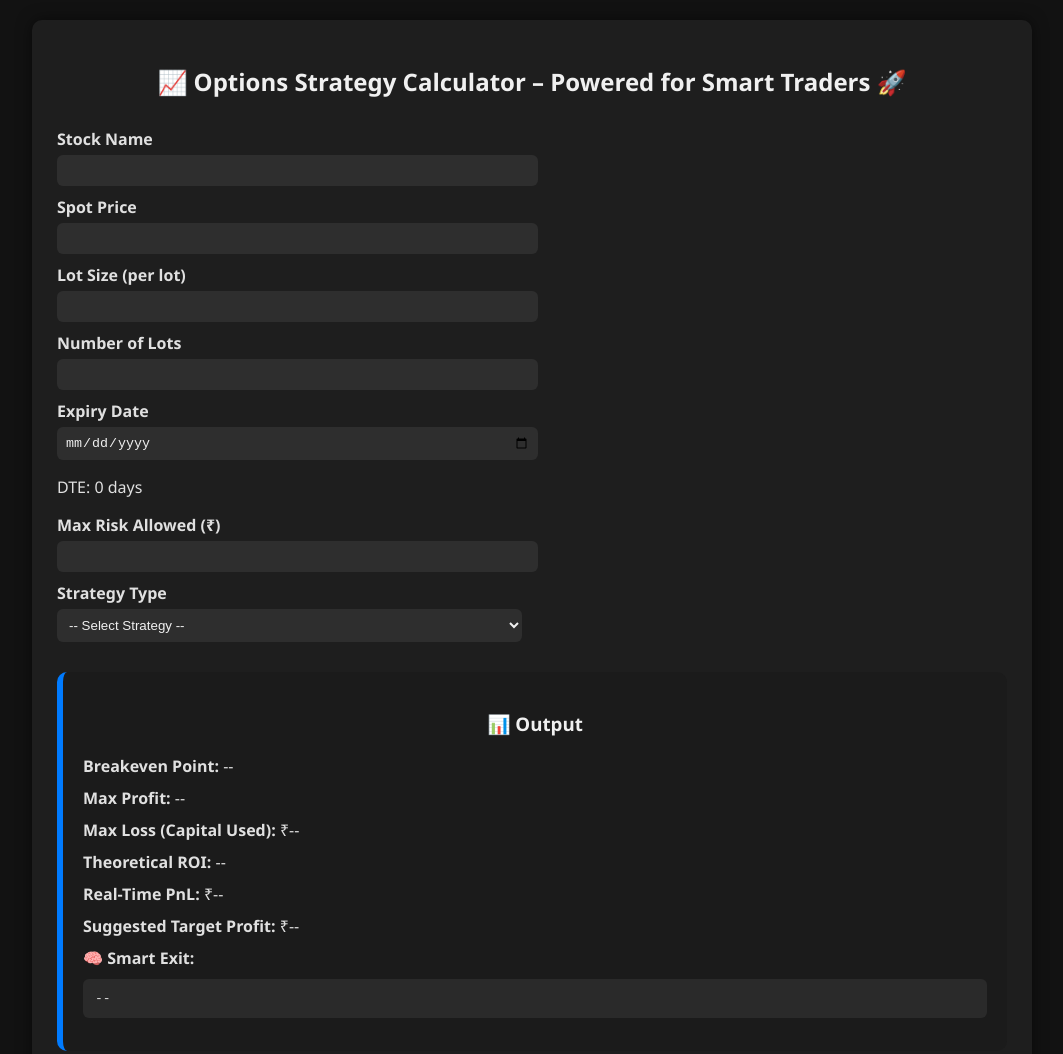
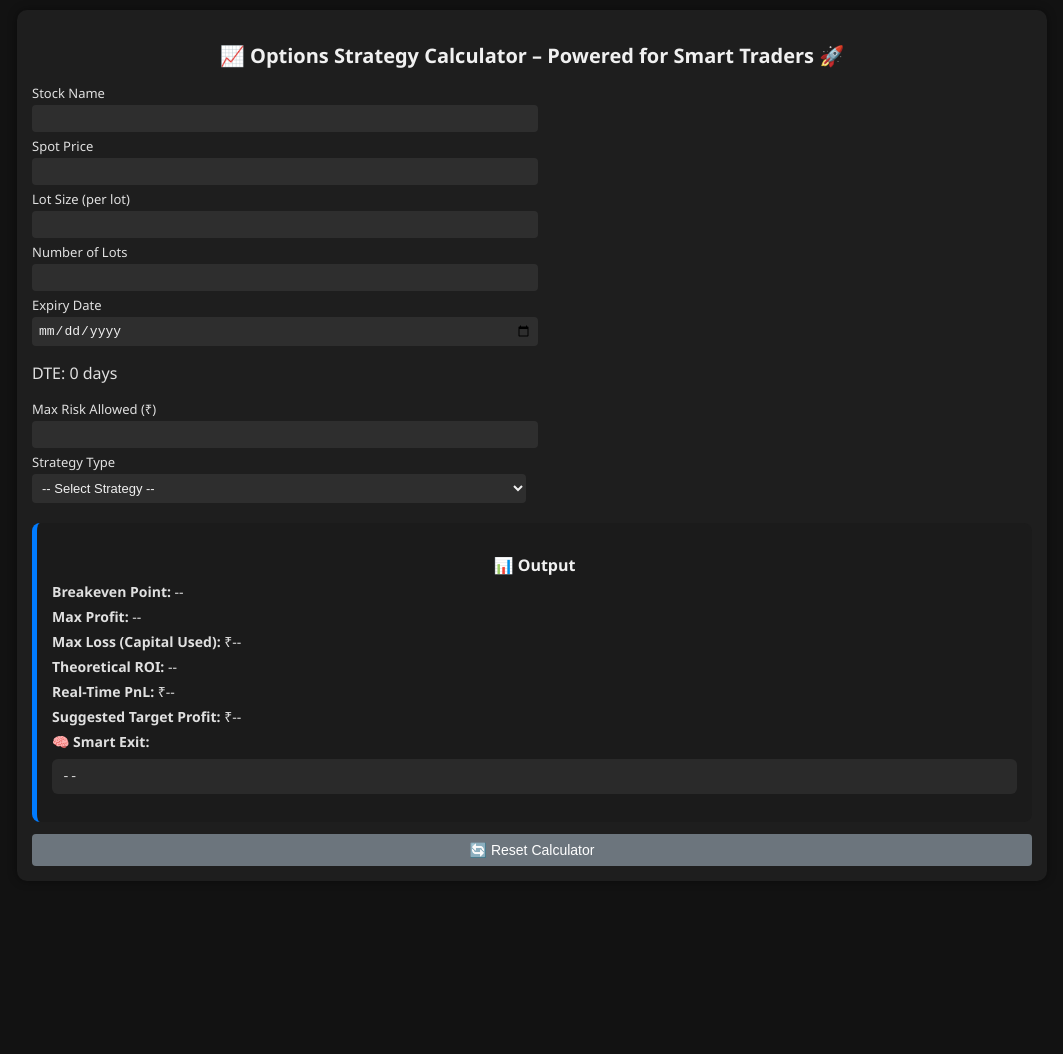
Before and after one commit to simpletradewithpatience/Options-Calculator, a plain HTML site: page index.html in a window 1280 px wide. Shown: the top 1054 px of the page, without its empty margins (108-1171 px from the left). After the commit the page ends 891 px from the top, so only its background shows below. Drawn offline with Linux system fonts and the light colour scheme.

Commit message:
Update index.html

```diff
--- a/index.html
+++ b/index.html
@@ -1,3 +1,4 @@
+
 <!DOCTYPE html>
 <html lang="en">
 <head>
@@ -10,71 +11,82 @@
   background-color: #121212;
   color: #e0e0e0;
   margin: 0;
-      padding: 20px;
+  padding: 10px;
 }
 h2, h3 {
   color: #f0f0f0;
   text-align: center;
+  font-size: 20px;
+  margin-bottom: 10px;
 }
 .container {
-      max-width: 950px;
+  max-width: 1000px;
   margin: auto;
   background-color: #1e1e1e;
   border-radius: 10px;
-      padding: 25px;
-      box-shadow: 0 0 15px rgba(0, 0, 0, 0.5);
+  padding: 15px;
+  box-shadow: 0 0 10px rgba(0, 0, 0, 0.4);
 }
 .grid {
   display: grid;
-      grid-template-columns: 1fr 1fr;
-      gap: 20px;
+  grid-template-columns: repeat(auto-fit, minmax(300px, 1fr));
+  gap: 12px;
 }
 label {
-      margin-top: 10px;
+  margin-top: 5px;
   display: block;
-      font-weight: bold;
+  font-weight: 500;
+  font-size: 13px;
 }
 input, select {
   width: 100%;
-      padding: 8px;
-      margin-top: 5px;
+  padding: 6px;
+  font-size: 13px;
+  margin-top: 3px;
   border: none;
-      border-radius: 6px;
+  border-radius: 4px;
   background-color: #2e2e2e;
   color: #f0f0f0;
 }
 button {
-      margin-top: 20px;
-      padding: 12px;
+  margin-top: 12px;
+  padding: 8px;
   background-color: #007bff;
   color: white;
   border: none;
   width: 100%;
-      font-size: 16px;
-      border-radius: 6px;
+  font-size: 14px;
+  border-radius: 4px;
   cursor: pointer;
 }
 button:hover {
   background-color: #0056b3;
 }
 .output {
-      margin-top: 30px;
+  margin-top: 20px;
   background-color: #1b1b1b;
-      padding: 20px;
-      border-radius: 10px;
-      border-left: 6px solid #007bff;
+  padding: 15px;
+  border-radius: 8px;
+  border-left: 5px solid #007bff;
 }
 .output p {
-      margin: 10px 0;
+  margin: 6px 0;
+  font-size: 14px;
 }
 pre {
   background-color: #2a2a2a;
-      padding: 12px;
+  padding: 10px;
   border-radius: 6px;
   white-space: pre-wrap;
-      margin-top: 10px;
+  margin-top: 8px;
+  font-size: 13px;
   color: #e0e0e0;
 }
+h3 {
+  font-size: 16px;
+  margin-bottom: 6px;
+}
+
   </style>
 </head>
 <body>
```
Lines whose indentation alone changed are shown as unchanged.
